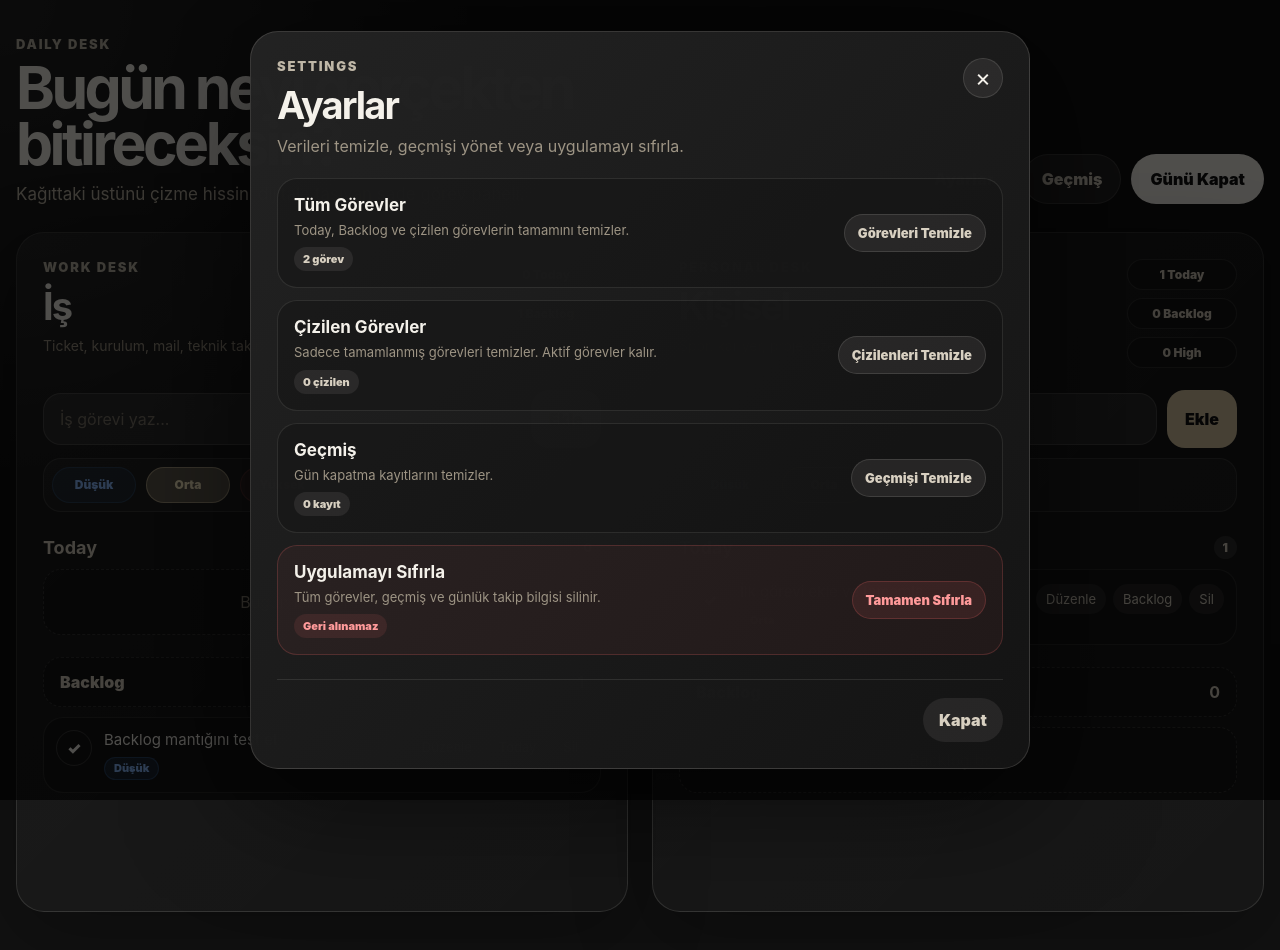
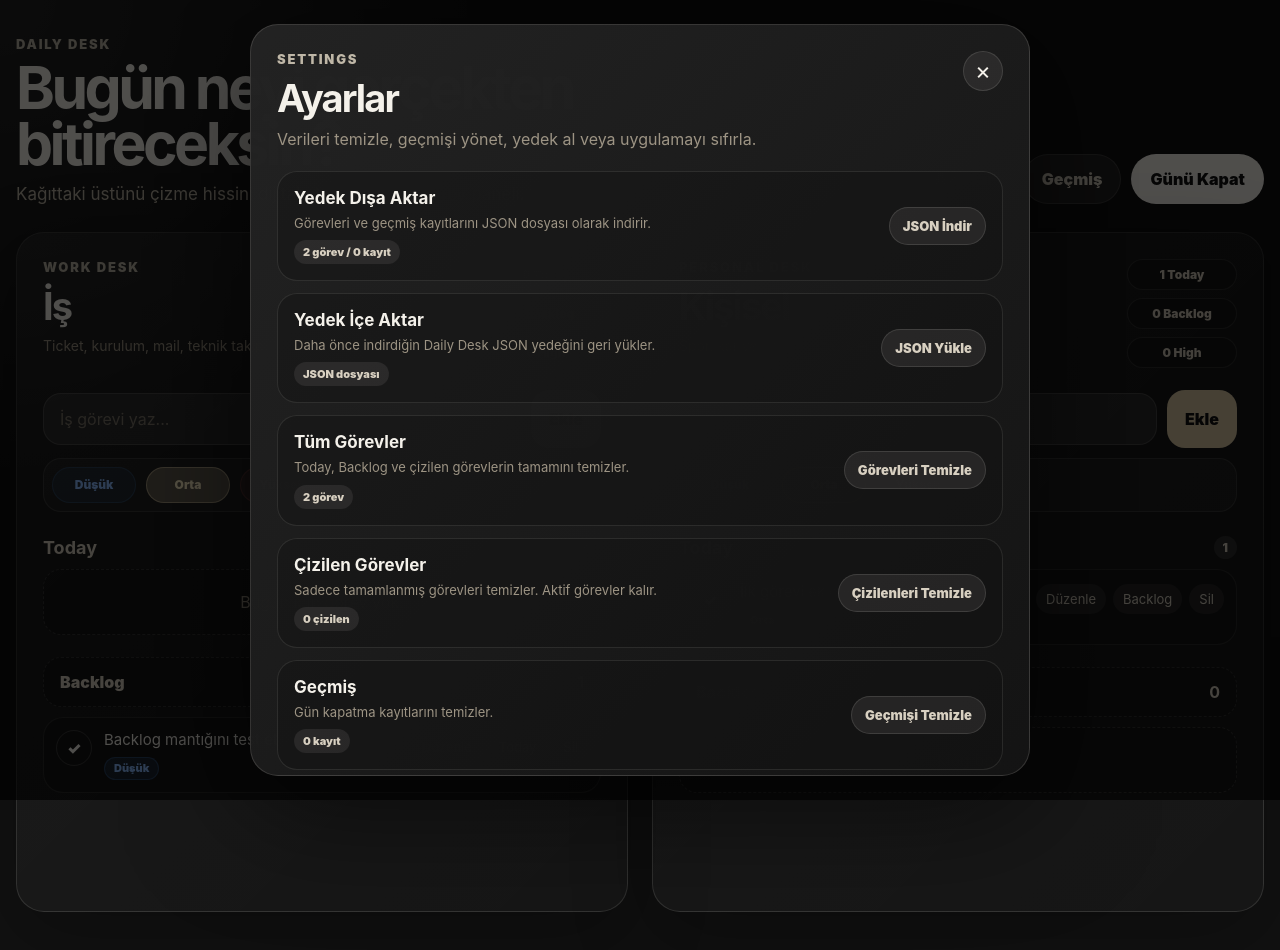
Before and after one commit to YigitAvar/daily-desk, a React (Vite) app: page / in a window 1280 px wide. Both pictures are taken after a click on the button "Ayarlar". Shown: the top 950 px of the page. Built offline with nearby package versions, Linux system fonts and the light colour scheme.

Commit message:
Add JSON backup import and export

```diff
--- a/src/App.jsx
+++ b/src/App.jsx
@@ -39,6 +39,15 @@ function formatTimeLabel(date) {
     hour: "2-digit",
     minute: "2-digit",
   }).format(date);
+}
+
+function isValidImportedData(data) {
+  return (
+    data &&
+    Array.isArray(data.tasks) &&
+    Array.isArray(data.history) &&
+    data.app === "daily-desk"
+  );
 }
 
 function App() {
@@ -195,6 +204,76 @@ function App() {
     setIsSettingsModalOpen(false);
     setIsHistoryModalOpen(false);
     setIsCloseDayModalOpen(false);
+  }
+
+  function exportData() {
+    const now = new Date();
+
+    const backup = {
+      app: "daily-desk",
+      version: 1,
+      exportedAt: now.toISOString(),
+      tasks,
+      history,
+      lastActiveDate: localStorage.getItem(LAST_ACTIVE_DATE_KEY),
+    };
+
+    const json = JSON.stringify(backup, null, 2);
+    const blob = new Blob([json], { type: "application/json" });
+    const url = URL.createObjectURL(blob);
+
+    const fileDate = getDateKey(now);
+    const link = document.createElement("a");
+    link.href = url;
+    link.download = `daily-desk-backup-${fileDate}.json`;
+    link.click();
+
+    URL.revokeObjectURL(url);
+  }
+
+  function importData(event) {
+    const file = event.target.files?.[0];
+
+    if (!file) return;
+
+    const reader = new FileReader();
+
+    reader.onload = () => {
+      try {
+        const parsedData = JSON.parse(reader.result);
+
+        if (!isValidImportedData(parsedData)) {
+          alert("Bu dosya geçerli bir Daily Desk yedeği gibi görünmüyor.");
+          return;
+        }
+
+        const confirmed = confirm(
+          "Bu yedek içe aktarılacak. Mevcut görevler ve geçmiş bununla değiştirilecek. Emin misin?"
+        );
+
+        if (!confirmed) return;
+
+        const importedTasks = normalizeTasks(parsedData.tasks);
+        const importedHistory = parsedData.history;
+
+        updateTasks(importedTasks);
+        updateHistory(importedHistory);
+
+        if (parsedData.lastActiveDate) {
+          localStorage.setItem(LAST_ACTIVE_DATE_KEY, parsedData.lastActiveDate);
+        } else {
+          markTodayAsActiveDate();
+        }
+
+        alert("Yedek başarıyla içe aktarıldı.");
+      } catch {
+        alert("Yedek dosyası okunamadı. JSON formatı bozuk olabilir.");
+      } finally {
+        event.target.value = "";
+      }
+    };
+
+    reader.readAsText(file);
   }
 
   function openCloseDayModal(mode = "manual") {
@@ -374,6 +453,8 @@ function App() {
           onClearCompletedTasks={clearCompletedTasksFromSettings}
           onClearHistory={clearHistory}
           onResetApp={resetApp}
+          onExportData={exportData}
+          onImportData={importData}
         />
       )}
     </main>
--- a/src/components/SettingsModal.jsx
+++ b/src/components/SettingsModal.jsx
@@ -7,6 +7,8 @@ function SettingsModal({
   onClearCompletedTasks,
   onClearHistory,
   onResetApp,
+  onExportData,
+  onImportData,
 }) {
   return (
     <div className="modal-backdrop">
@@ -15,7 +17,7 @@ function SettingsModal({
           <div>
             <p className="eyebrow">Settings</p>
             <h2>Ayarlar</h2>
-            <p>Verileri temizle, geçmişi yönet veya uygulamayı sıfırla.</p>
+            <p>Verileri temizle, geçmişi yönet, yedek al veya uygulamayı sıfırla.</p>
           </div>
 
           <button className="modal-close-button" onClick={onClose}>
@@ -24,6 +26,33 @@ function SettingsModal({
         </div>
 
         <div className="settings-grid">
+          <article className="settings-card">
+            <div>
+              <h3>Yedek Dışa Aktar</h3>
+              <p>Görevleri ve geçmiş kayıtlarını JSON dosyası olarak indirir.</p>
+              <span>{taskCount} görev / {historyCount} kayıt</span>
+            </div>
+
+            <button onClick={onExportData}>JSON İndir</button>
+          </article>
+
+          <article className="settings-card">
+            <div>
+              <h3>Yedek İçe Aktar</h3>
+              <p>Daha önce indirdiğin Daily Desk JSON yedeğini geri yükler.</p>
+              <span>JSON dosyası</span>
+            </div>
+
+            <label className="import-button">
+              JSON Yükle
+              <input
+                type="file"
+                accept="application/json,.json"
+                onChange={onImportData}
+              />
+            </label>
+          </article>
+
           <article className="settings-card">
             <div>
               <h3>Tüm Görevler</h3>
--- a/src/styles.css
+++ b/src/styles.css
@@ -1165,3 +1165,28 @@ h1 {
     width: 100%;
   }
 }
+
+/* Import button */
+
+.import-button {
+  display: inline-flex;
+  align-items: center;
+  justify-content: center;
+  border: 1px solid rgba(244, 241, 234, 0.12);
+  border-radius: 999px;
+  padding: 10px 13px;
+  background: rgba(244, 241, 234, 0.08);
+  color: #d8d0c1;
+  font-size: 13px;
+  font-weight: 900;
+  white-space: nowrap;
+  cursor: pointer;
+}
+
+.import-button:hover {
+  background: rgba(244, 241, 234, 0.13);
+}
+
+.import-button input {
+  display: none;
+}
```
